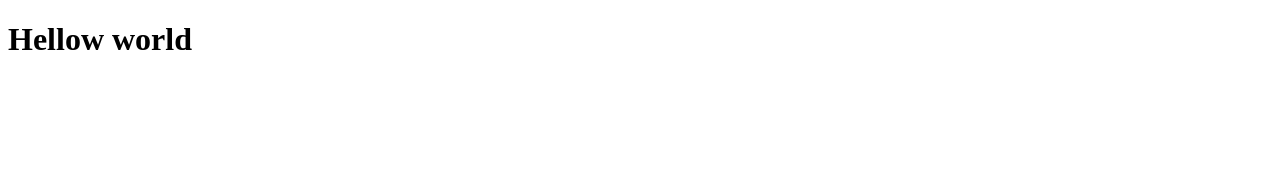
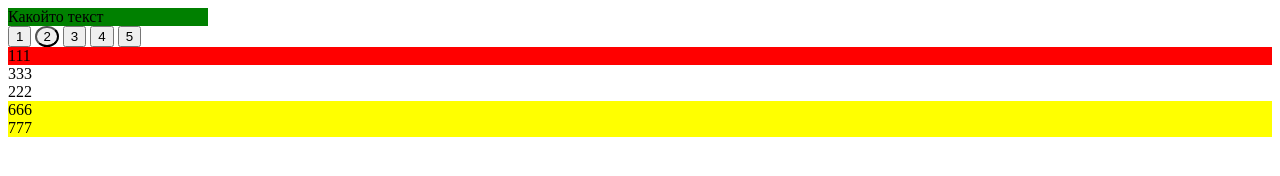
Before and after one commit to motooven/javascript, a plain HTML site: page index.html in a window 1280 px wide. Drawn offline with Linux system fonts and the light colour scheme.

Commit message:
14.08.21 || 23:30

```diff
--- a/index.html
+++ b/index.html
@@ -8,7 +8,22 @@
 </head>
 <body>
 
-    <h1>Hellow world</h1>
+    <div class="box" id="box">Какойто текст</div>
+    <button>1</button>
+    <button>2</button>
+    <button>3</button>
+    <button>4</button>
+    <button>5</button>
+
+    <div class="circle">111</div>
+    <div class="circle">222</div>
+    <div class="circle">333</div>
+
+    <div class="wrapper">
+        <div class="heart">555</div>
+        <div class="heart">666</div>
+        <div class="heart">777</div>
+    </div>
 
     <script src="./js/script.js"></script>
 </body>
--- a/js/script.js
+++ b/js/script.js
@@ -641,6 +641,85 @@
 //     console.log("Workingggg...");
 // }
 
-console.log(typeof(Boolean('4')));
+// console.log(typeof(Boolean('4')));
 
-console.log(typeof(!!"44444"));
+// console.log(typeof(!!"44444"));
+////////////////////////////////////////////////////////////////////////////////////////////////////////////////////////
+
+// let sum = [] + false - null + true;
+// // console.log(sum);
+// console.log([] + 1 + 2);
+
+
+// alert("1"[0]);
+
+// && всегда запинаеться на первой лжи
+// || всегда запинаеться на первой истене
+
+// const a = [1,2,3];
+// const b = [1,2,3];
+// console.log( a == b );
+//////////////////////////////////////////////////////////////////////////////////////////////////////////////////////////////
+
+
+// const box = document.getElementById('box');
+
+// console.log(box);
+
+// const btns = document.getElementsByTagName('button');
+
+// console.log(btns[0]);
+
+//
+
+// console.log(circles);
+
+
+
+// hearts.forEach(elements => {
+//     console.log(elements);
+// });
+
+// const oneHeart = document.querySelector('.heart');
+// console.log(oneHeart);
+///////////////////////////////////////////////////////////////////////////////////////////////////
+
+const box = document.getElementById("box");
+const btns = document.getElementsByTagName('button');
+const circle = document.getElementsByClassName('circle');
+
+const hearts = document.querySelectorAll('.heart');
+const circles = document.getElementsByClassName('circle');
+
+// box.style.backgroundColor = 'blue';
+// box.style.width = '200px';
+// box.style.height = '50px';
+
+btns[1].style.borderRadius = '100%';
+circle[0].style.backgroundColor = 'red';
+box.style.cssText = 'background-color: green; width: 200px';
+
+
+// for (let i = 0; i < hearts.length; i++) {
+//     hearts[i].style.backgroundColor = 'red';
+// }
+
+hearts.forEach( i => {
+    i.style.backgroundColor = 'yellow';
+});
+
+
+const div = document.createElement('div');
+const text = document.createTextNode('Тут был я');
+
+div.classList.add('black');
+
+const wrapper = document.querySelector('.wrapper');
+
+// wrapper.append(div);
+
+// wrapper.prepend(div);
+
+//circles[1].remove();
+
+hearts[0].replaceWith(circles[1]);
--- /dev/null
+++ b/styles.css
@@ -0,0 +1,3 @@
+.black {
+    background-color: black;
+}
```
